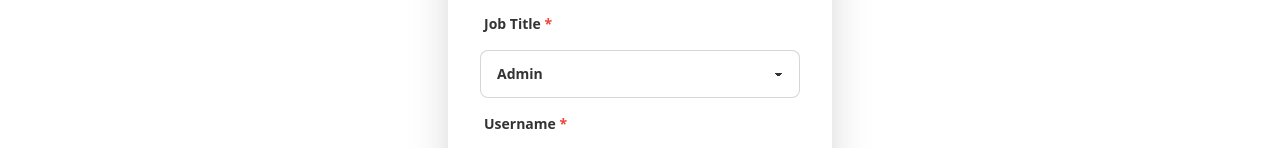
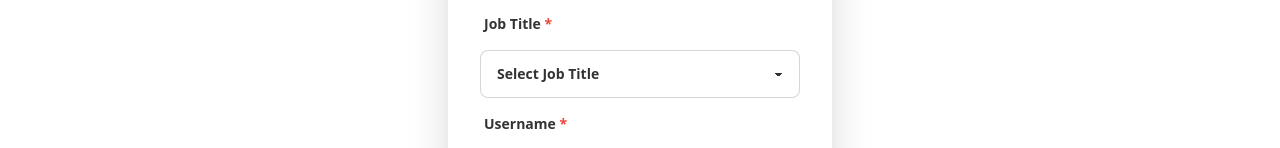
Before and after one commit to n00bNn00b/ARC-ng, a React (Create React App) app in the folder client/: page /adduser in a window 1280 px wide. Shown: the part 554-702 px from the top of the page. Built offline with nearby package versions, Linux system fonts and the light colour scheme.

Commit message:
job title select option corrected

```diff
--- a/client/src/components/Signup/Signup.jsx
+++ b/client/src/components/Signup/Signup.jsx
@@ -139,13 +139,11 @@ const Signup = () => {
             /> */}
 
             <select
-              defaultValue="default"
+              defaultValue="Select Job Title"
               className="select select-bordered w-full max-w-xs"
               name="jobtitle"
             >
-              <option value="Pick Category" disabled defaultValue={0}>
-                Pick Category
-              </option>
+              <option disabled>Select Job Title</option>
               {jobtitles.map((jobtitle) => (
                 <option key={jobtitle.id} value={jobtitle.name}>
                   {jobtitle.name}
```
